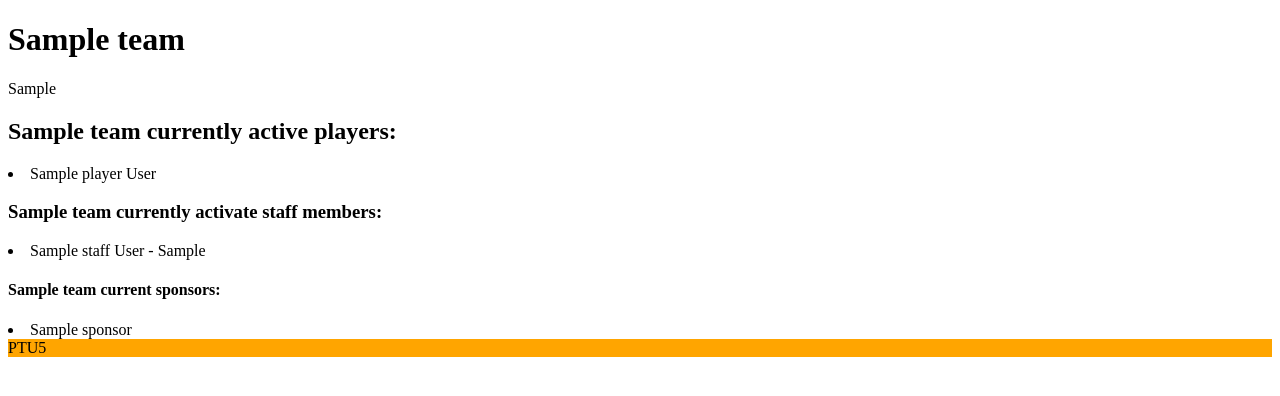
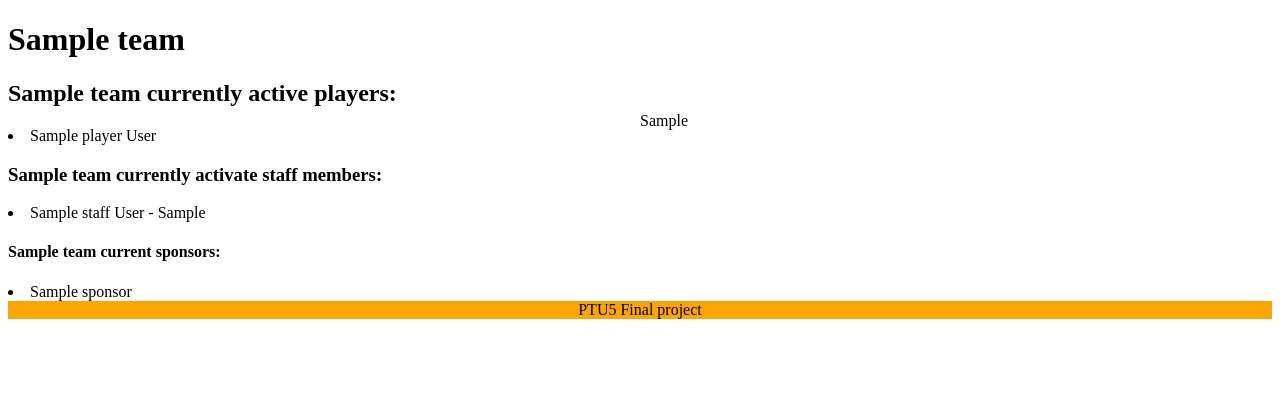
Before and after one commit to RamunasKybartas/ptu5_django_project, a Django app: page /teams/1 in a window 1280 px wide. Shown: the part 67-463 px from the top of the page. Run offline with Django 4.2, Linux system fonts and the light colour scheme; tables that the repository leaves empty hold one stand-in row (values such as "Sample post").

Commit message:
fixed some templates, css

```diff
--- a/NKL/basketball/static/basketball/css/base.css
+++ b/NKL/basketball/static/basketball/css/base.css
@@ -13,6 +13,25 @@
 }
 
 footer {
+    text-align: center;
     align-items: center;
     background-color: orange;
 }
+
+.info {
+    float: right;
+}
+
+.box {
+    width: 600px;
+    border: 1px;
+    border-color:black ;
+    float:right;
+    padding: 1rem;
+    margin: 1rem;
+}
+
+.button {
+    border: 1px;
+    border-color: black;
+}
--- a/NKL/basketball/templates/basketball/base.html
+++ b/NKL/basketball/templates/basketball/base.html
@@ -13,11 +13,11 @@
 <body>
     <header>
         <div class='navigation container'>
-            <a href='{% url "index" %}'>Start page</a>
+            <a class="button" href='{% url "index" %}'>Start page</a>
             <a href="/teams">All teams</a>
             <a href="/sponsors">Look our sponsors</a>
             <a href="https://www.nklyga.lt/rungtynes/tvarkarastis.html">Recent and upcomming games</a>
-            <a href="https://www.nklyga.lt/lygos/50-7bet-nkl-nacionaline-krepsinio-lyga/lenteles.html">Standings</a>
+            <a class="button" href="https://www.nklyga.lt/lygos/50-7bet-nkl-nacionaline-krepsinio-lyga/lenteles.html">Standings</a>
                 <form action="{% url 'search' %}" method="get">
                 <input name="query" type="text" placeholder="Search person">
                 </form>
@@ -26,7 +26,7 @@
     <main>
         <div>{% block content %}{% endblock %}</div>
     </main>
-    <footer>PTU5
+    <footer>PTU5 Final project
     </footer>
 </body>
 </html>
--- a/NKL/basketball/templates/basketball/team.html
+++ b/NKL/basketball/templates/basketball/team.html
@@ -2,7 +2,7 @@
 
 {% block content %}
 <h1>{{ team.name }}</h1>
-<p>{{ team.history }}</p>
+<p class="box">{{ team.history }}</p>
 <h2> {{ team.name }} currently active players:</h2>
 {% for y in team.players.all %}
     <li>{{ y.name}} {{ y.surname }}</li>
@@ -13,6 +13,6 @@
 {% endfor %}
 <h4>{{ team.name }} current sponsors:</h4>
 {% for i in team.sponsors.all %}
-    <li> {{ i.name }}
+    <li> {{ i.name }} </li>
 {% endfor%}
 {% endblock %}
--- a/NKL/basketball/templates/basketball/teams.html
+++ b/NKL/basketball/templates/basketball/teams.html
@@ -7,7 +7,7 @@
     <li><a href="{% url 'team' x.id %}">{{x.name}}</a></li>
     {% endfor %}
 {% if teams.has_other_pages %}
-    <ul class="pagination pagination-sm justify-content-end">
+    <ul>
         {% for i in teams.paginator.page_range %}
             {% if teams.number == i %}
                 <li class="page-item active">
@@ -20,6 +20,6 @@
             {% endif %}
         {% endfor %}
     </ul>
-{% endif %}
+    {% endif %}
 
 {% endblock %}
```
